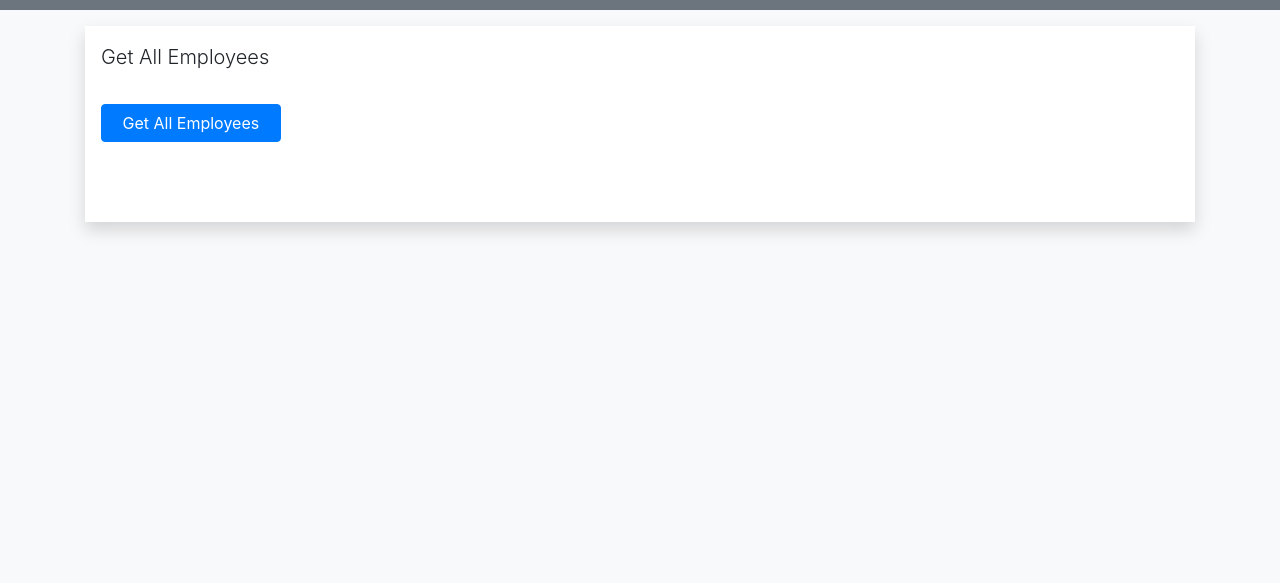
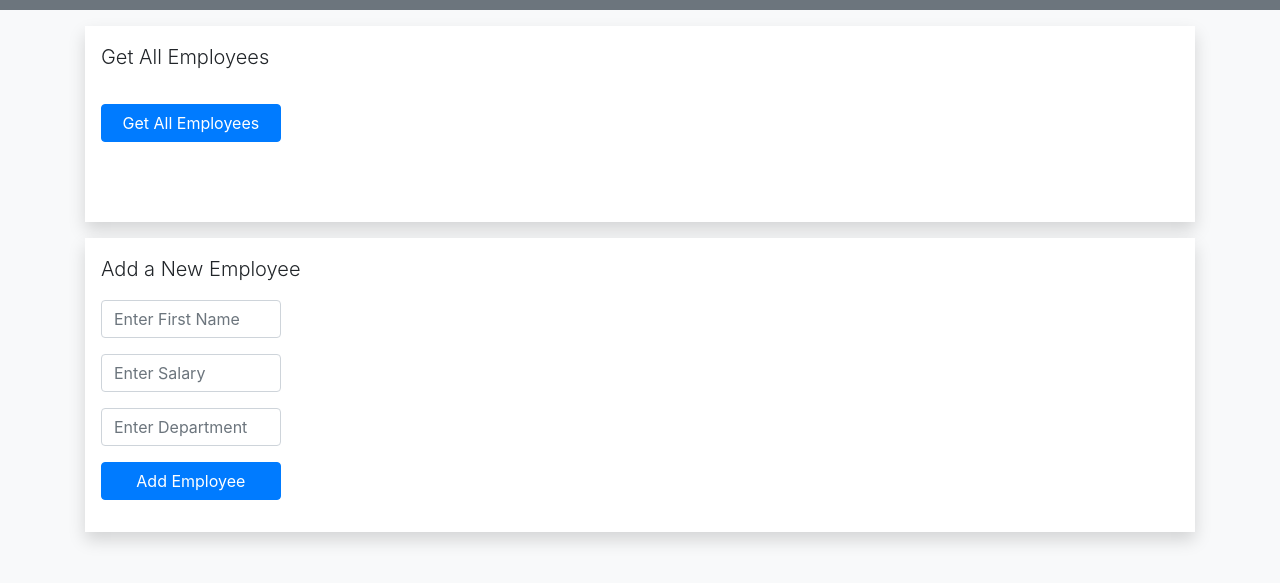
Before and after one commit to vamandeshmukh/deloitte-oct-22-ui, a plain HTML site: page rest-api-consumer/index.html in a window 1280 px wide. Shown: the part 105-688 px from the top of the page. Drawn offline with nearby package versions, Linux system fonts and the light colour scheme.

Commit message:
consume rest

```diff
--- a/rest-api-consumer/index.html
+++ b/rest-api-consumer/index.html
@@ -35,6 +35,17 @@
             <button class="btn btn-primary mt-3 col-2" type="button" onclick="getAllEmps()">Get All Employees</button>
             <div class="my-3 py-3 " id="empList"></div>
         </div>
+        <div class="shadow bg-white my-3 px-3 py-3">
+            <p class="lead">Add a New Employee</p>
+            <form class="form form-group" id="addEmpForm">
+                <input class="form-control mt-3 col-2" type="text" id="firstName" placeholder="Enter First Name" />
+                <input class="form-control mt-3 col-2" type="number" id="salary" placeholder="Enter Salary" />
+                <input class="form-control mt-3 col-2" type="number" id="departmentId"
+                    placeholder="Enter Department Id" />
+                <button class="btn btn-primary mt-3 col-2" type="button" onclick="addEmp()">Add Employee</button>
+            </form>
+            <p class="mt-3" id="empAdded"></p>
+        </div>
     </div>
 </body>
 
--- a/rest-api-consumer/script.js
+++ b/rest-api-consumer/script.js
@@ -15,3 +15,35 @@ const getAllEmps = () => {
             document.getElementById("empList").innerHTML = 'Something is wrong!';
         });
 }
+
+const addEmp = () => {
+    console.log(`addEmp`);
+    fetch(`${restApi}/add-emp`, {
+        body: JSON.stringify({
+            firstName: document.getElementById("firstName").value,
+            salary: document.getElementById("salary").value,
+            department: {
+                departmentId: document.getElementById("departmentId").value
+            }
+        }),
+        method: 'POST',
+        headers: {
+            'Content-Type': 'application/json'
+        }
+    })
+        .then(data => data.json())
+        .then((json) => {
+            response = JSON.stringify(json);
+            console.log(response);
+            document.getElementById("empAdded").innerHTML = response;
+            document.getElementById("firstName").value = '';
+            document.getElementById("salary").value = '';
+            document.getElementById("departmentId").value = '';
+        })
+        .catch(() => {
+            document.getElementById("empAdded").innerHTML = 'Something is wrong!';
+            document.getElementById("firstName").value = '';
+            document.getElementById("salary").value = '';
+            document.getElementById("departmentId").value = '';
+        });
+}
```
